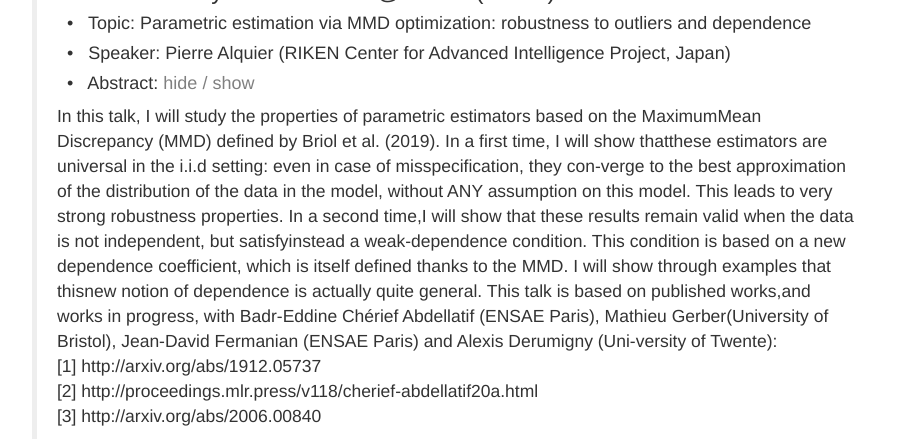
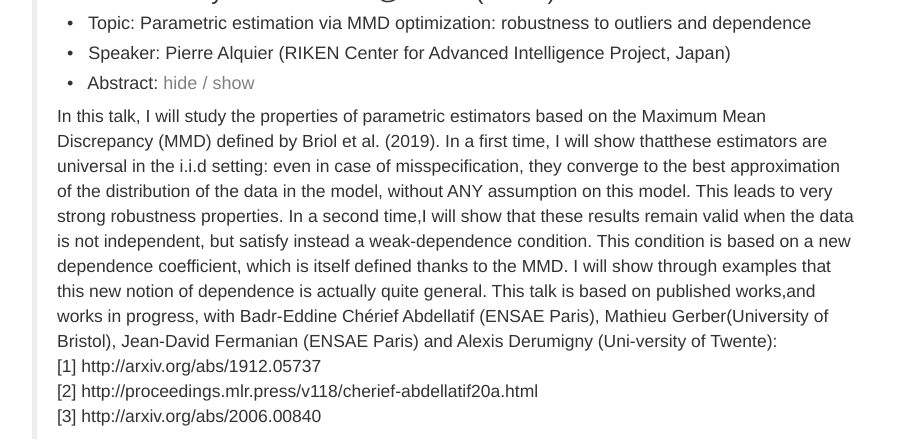
Before and after one commit to DCE-RG/DCE-RG.github.io, a Jekyll site: the page built from index.html, in a window 1280 px wide and 900 px high, scrolled down 6941 px. Shown: the part 154-595 px from the top of the window, without its empty margins (38-949 px from the left). Built offline with Jekyll 4.4.1, drawn with Linux system fonts in a browser that asks for light colours; nearby versions of some CDN libraries.

Commit message:
first commit

```diff
--- a/index.html
+++ b/index.html
@@ -671,12 +671,12 @@ isHome: true
     <h4>&nbsp; &#8226; &nbsp; Abstract: <a data-toggle="collapse" href="#abstract_0729" role="button" style="color:gray;"> hide / show </a> </h4>
     <div class="collapse in" id="abstract_0729">
         <div class="card card-body abstract-text">
-            In this talk, I will study the properties of parametric estimators based on the MaximumMean Discrepancy (MMD) defined by Briol et al. (2019).
-            In a first time, I will show thatthese estimators are universal in the i.i.d setting: even in case of misspecification, they con-verge to the best approximation of the distribution of the data in the model, without ANY assumption on this model.
+            In this talk, I will study the properties of parametric estimators based on the Maximum Mean Discrepancy (MMD) defined by Briol et al. (2019).
+            In a first time, I will show thatthese estimators are universal in the i.i.d setting: even in case of misspecification, they converge to the best approximation of the distribution of the data in the model, without ANY assumption on this model.
             This leads to very strong robustness properties.
-            In a second time,I will show that these results remain valid when the data is not independent, but satisfyinstead a weak-dependence condition.
+            In a second time,I will show that these results remain valid when the data is not independent, but satisfy instead a weak-dependence condition.
             This condition is based on a new dependence coefficient, which is itself defined thanks to the MMD.
-            I will show through examples that thisnew notion of dependence is actually quite general.
+            I will show through examples that this new notion of dependence is actually quite general.
             This talk is based on published works,and works in progress, with Badr-Eddine Chérief Abdellatif (ENSAE Paris), Mathieu Gerber(University of Bristol), Jean-David Fermanian (ENSAE Paris) and Alexis Derumigny (Uni-versity of Twente):
             </br>
             <div>
```
